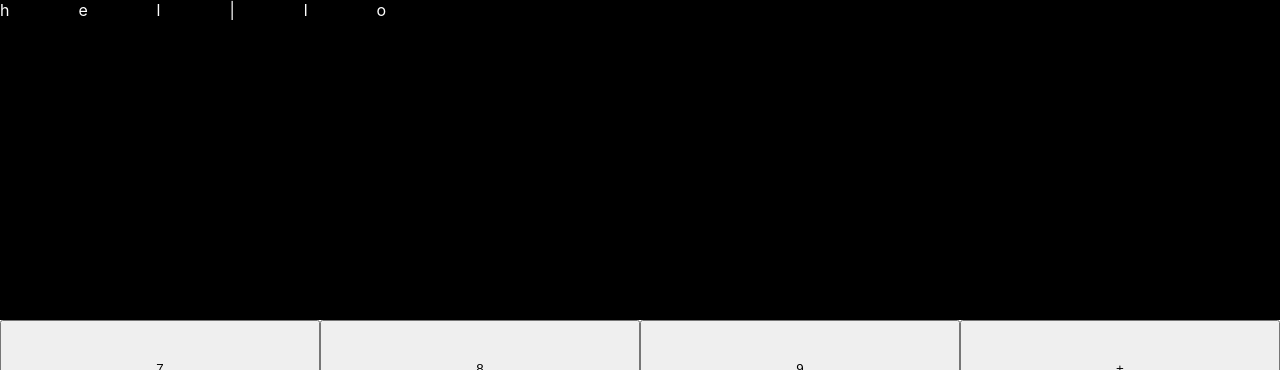
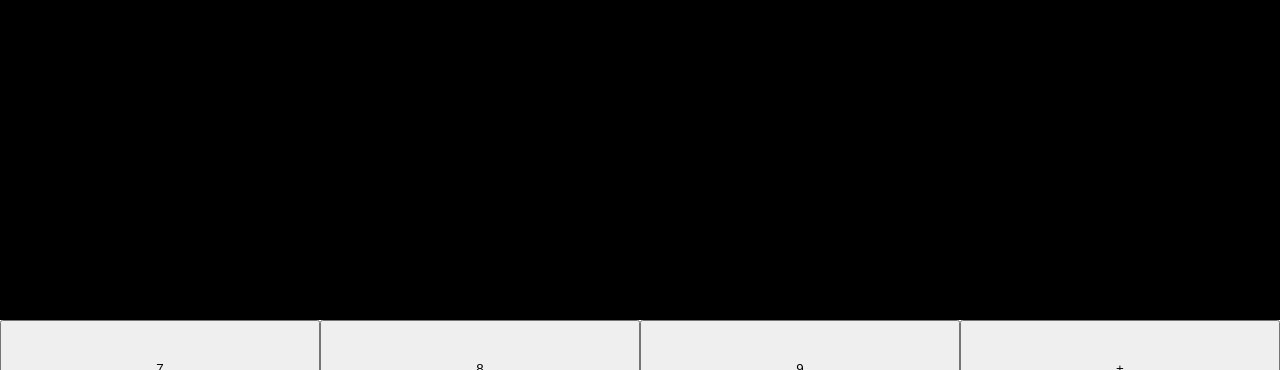
Before and after one commit to JohnDelta/react-calculator, a React (Create React App) app: page / in a window 1280 px wide. Shown: the top 370 px of the page. Built offline with nearby package versions, Linux system fonts and the light colour scheme.

Commit message:
mapping output 2

```diff
--- a/src/App.css
+++ b/src/App.css
@@ -8,19 +8,20 @@
 }
 
 .Display {
-	color : #FFFFFF;
+
+	color : #000;
 	background-color : #000000;
 	display : grid;
-	grid-template-columns : repeat(18,auto);
+	grid-template-columns : repeat(18,1fr);
 	grid-gap : 2px;
 }
 
 .value {
-
+	background-color : white;
 }
 
 .cursor {
-
+	background-color : white;
 }
 
 .Numpad {
--- a/src/Display.js
+++ b/src/Display.js
@@ -3,6 +3,9 @@ import React from 'react';
 class Display extends React.Component {
 	constructor(props) {
 		super(props);
+		this.state = {
+			maxValues : 18
+		};
 	}
 
 	render() {
@@ -13,12 +16,16 @@ class Display extends React.Component {
 			i have to transform the text to an array and put a symbol
 			of cursor in the proper position each time.
 		*/
-		let text = [...this.props.displayText].map( (item,index) => {
-			return <div className="value" key={"char"+index} >{item}</div>
-		});
+		let text = [...this.props.displayText];
 		let k1 = text.slice(0,this.props.displayCursorPos);
 		let k2 = text.slice(this.props.displayCursorPos,text.length);
-		let result = [...k1,<div className="cursor" key="charSep">|</div>,...k2];
+		let k3 = Array(this.state.maxValues-text.length-1).fill(" ");
+		let result = [...k1,
+						"|",
+						...k2,
+						...k3];
+		result.map(i=>"sdf"+i);
+		console.log(result);
 
 		return(
 			<div
```
